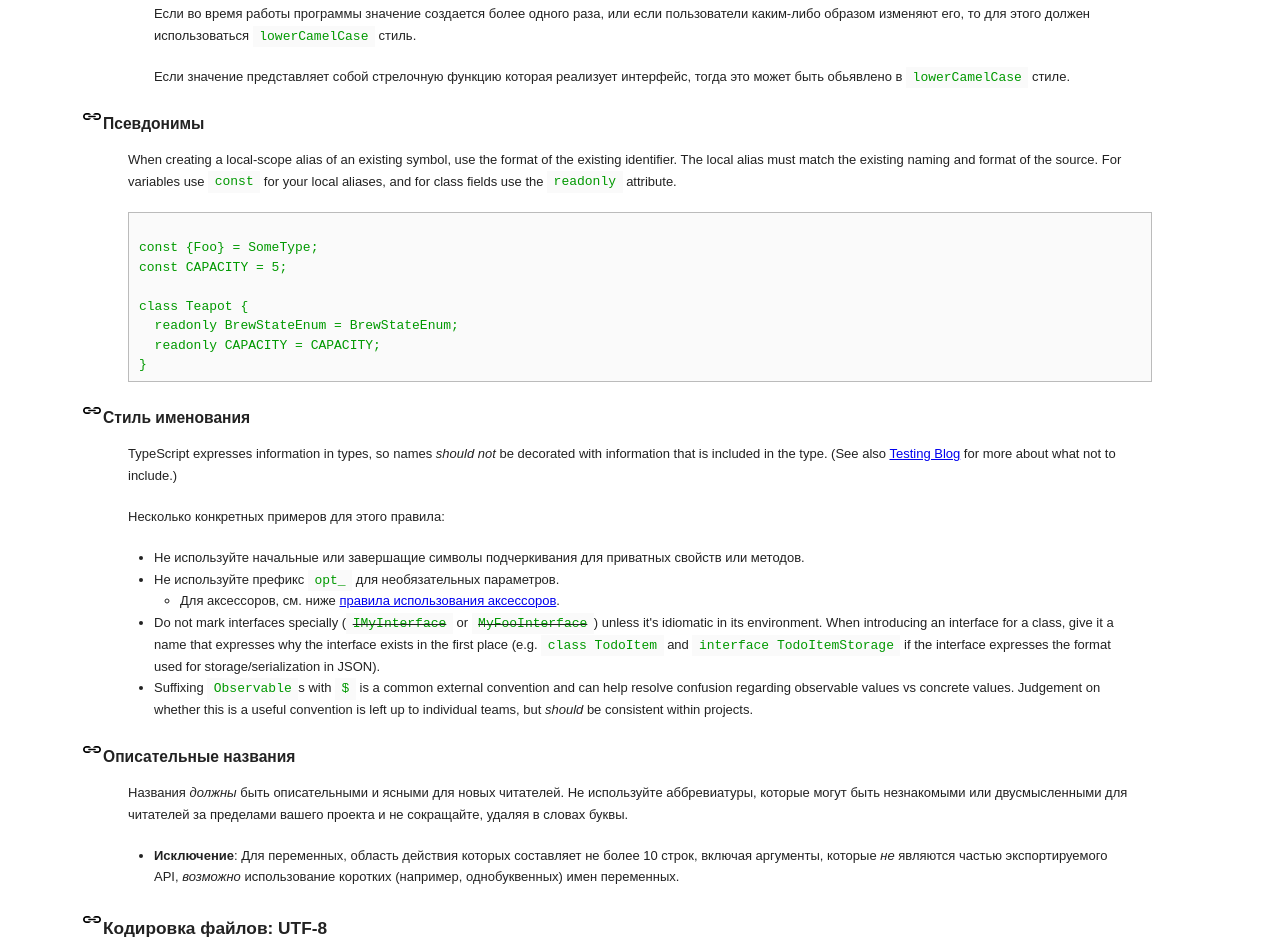
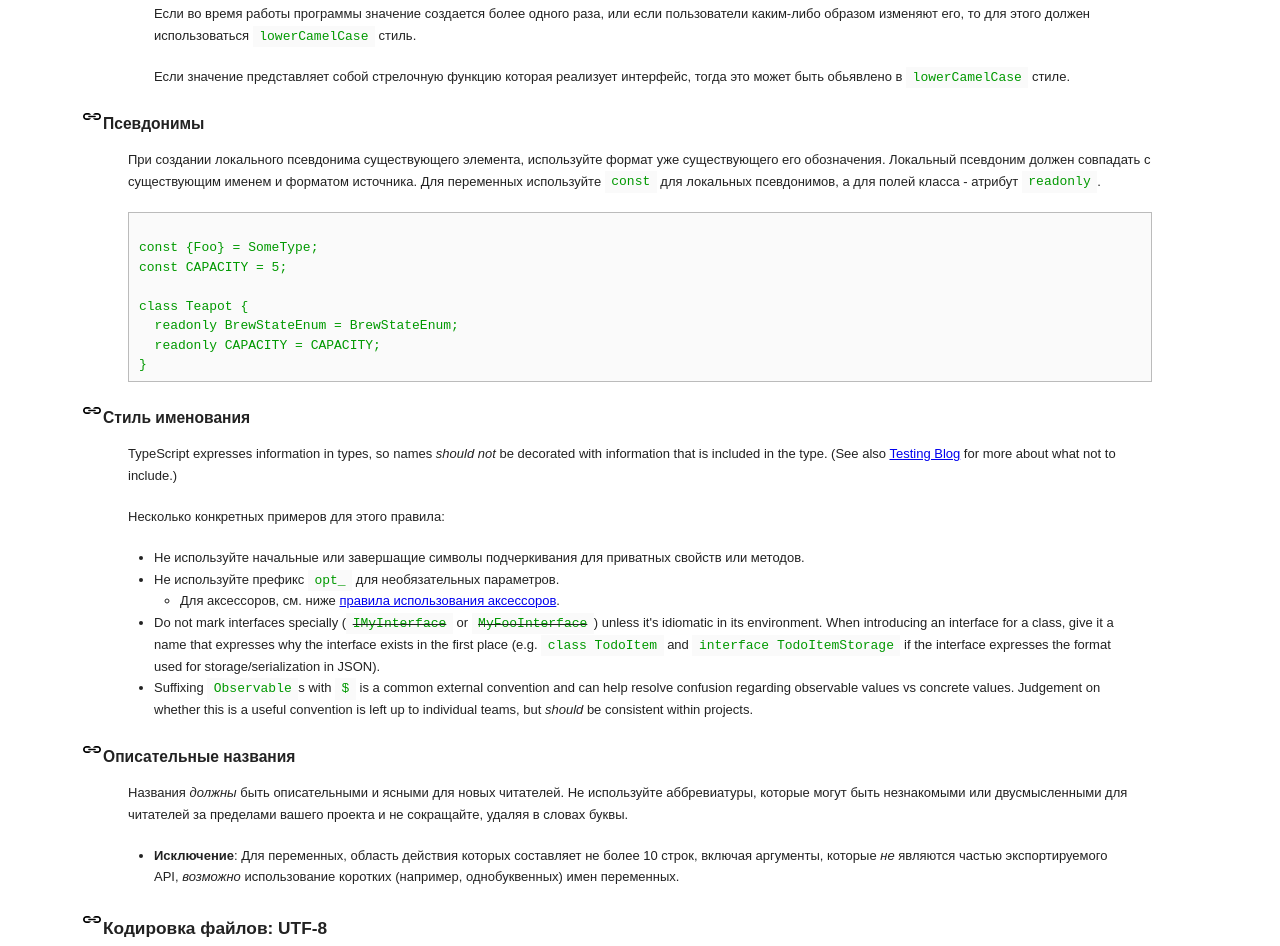
Before and after one commit to olegbarabanov/google-typescript-style-guide-ru, a plain HTML site: page tsguide.html in a window 1280 px wide. Shown: the part 2362-3308 px from the top of the page. Drawn offline with Linux system fonts and the light colour scheme.

Commit message:
Add files via upload

```diff
--- a/tsguide.html
+++ b/tsguide.html
@@ -124,10 +124,7 @@ this exception are:</p>
 
 <h4 id="aliases">Псевдонимы</h4>
 
-<p>When creating a local-scope alias of an existing symbol, use the format of the
-existing identifier. The local alias must match the existing naming and format
-of the source. For variables use <code>const</code> for your local aliases, and for class
-fields use the <code>readonly</code> attribute.</p>
+<p>При создании локального псевдонима существующего элемента, используйте формат уже существующего его обозначения. Локальный псевдоним должен совпадать с существующим именем и форматом источника. Для переменных используйте <code>const</code> для локальных псевдонимов, а для полей класса - атрибут <code>readonly</code>.</p>
 
 <pre><code class="language-ts good">
 const {Foo} = SomeType;
```
